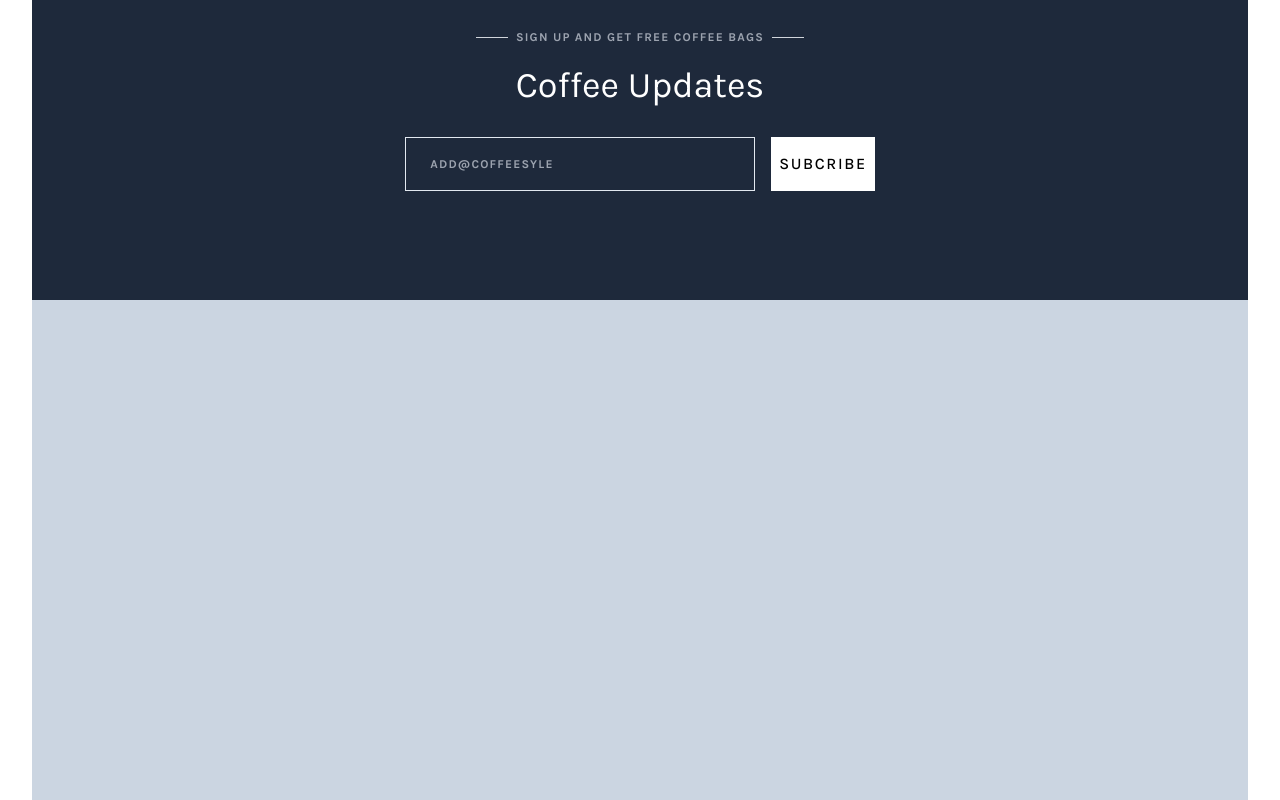
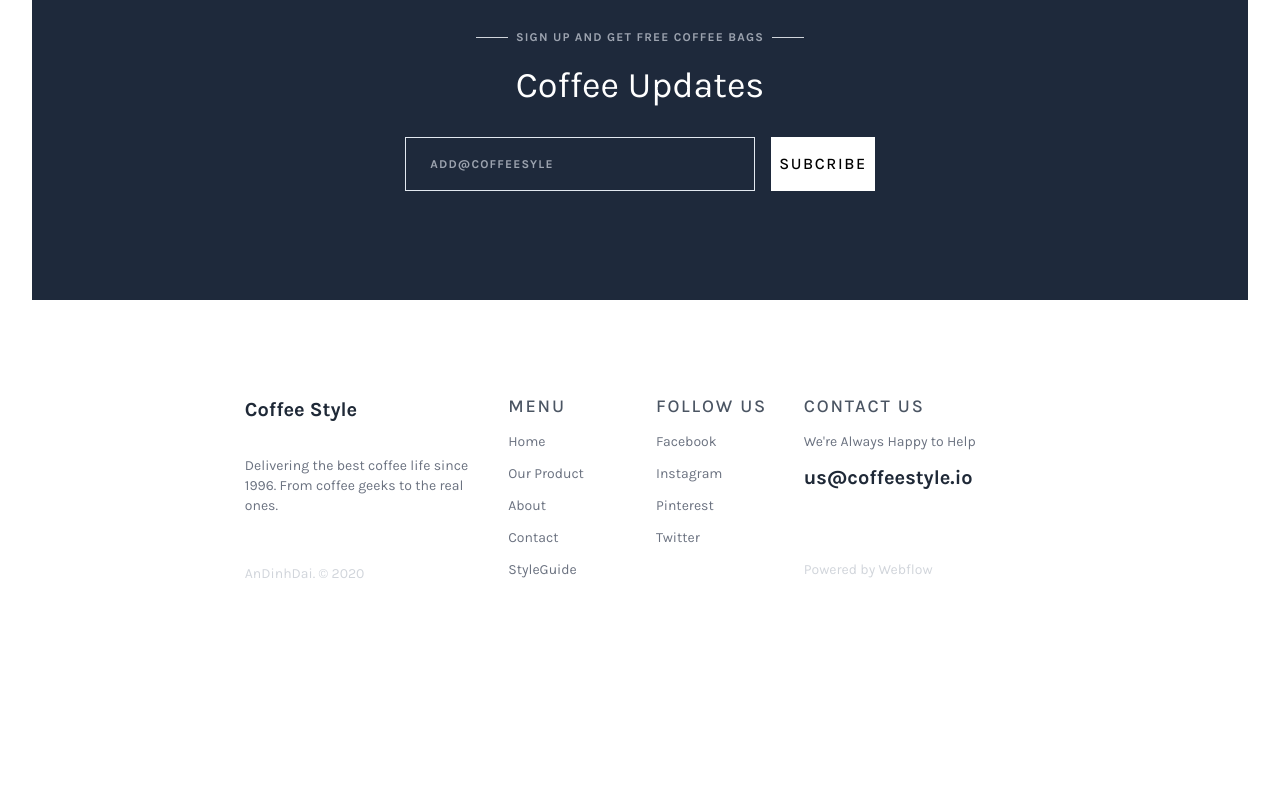
Before and after one commit to andinhdai/CoffeeStyle_Tailwind, an Angular app: page / in a window 1280 px wide. Shown: the part 5506-6306 px from the top of the page. After the commit the page ends 6154 px from the top, so only its background shows below. Built offline with nearby package versions, Linux system fonts and the light colour scheme.

Commit message:
end footer

```diff
--- a/src/app/components/footer/footer.component.html
+++ b/src/app/components/footer/footer.component.html
@@ -1,4 +1,4 @@
-<div class="add-subcribe h-[380px] bg-slate-800 flex flex-col justify-center items-center">
+<div class="add-subcribe h-[380px] bg-slate-800 flex flex-col justify-center items-center mb-24">
     <div class="flex justify-center items-center mb-5 ">
         <div class="w-8 h-px bg-gray-300 "></div>
         <div class="mx-2 tracking-widest font-bold text-xs text-gray-400 text-center ">SIGN UP AND GET FREE COFFEE BAGS
@@ -18,6 +18,40 @@
         </div>
     </div>
 </div>
-<div class="By-ADD h-[500px] bg-slate-300">
+<div class="Footer-By-ADD w-[95%] lg:w-[65%] mx-auto pb-16 text-gray-500 text-sm " >
+    <div class="flex flex-col lg:flex-row text-center lg:text-left gap-8">
+        <div class="basis-2/6 flex flex-col justify-center  gap-4">
+            <div class="font-bold text-xl mb-4 text-gray-800">Coffee Style</div>
+            <div class="mb-8">Delivering the best coffee life since 1996. From coffee geeks to the real ones.</div>
+            <div class="hover:text-light-coffee text-gray-300">AnDinhDai. © 2020</div>
+        </div>
+        <div class="basis-1/6">
+            <div class="uppercase tracking-widest text-gray-600 font-medium text-[18px] mb-4">Menu</div>
+            <div class="flex flex-col gap-3 ">
+                <div class=""><a href="#" class="hover:text-light-coffee">Home</a></div>
+                <div class=""><a href="#" class="hover:text-light-coffee">Our Product</a></div>
+                <div class=""><a href="#" class="hover:text-light-coffee">About</a></div>
+                <div class=""><a href="#" class="hover:text-light-coffee">Contact</a></div>
+                <div class=""><a href="#" class="hover:text-light-coffee">StyleGuide</a></div>
+            </div>
+        </div>
+        <div class="basis-1/6">
+            <div class="uppercase tracking-widest text-gray-600 font-medium text-[18px] mb-4">Follow Us</div>
+            <div class="flex flex-col gap-3">
+                <div class=""><a href="#" class="hover:text-light-coffee">Facebook</a></div>
+                <div class=""><a href="#" class="hover:text-light-coffee">Instagram</a></div>
+                <div class=""><a href="#" class="hover:text-light-coffee">Pinterest</a></div>
+                <div class=""><a href="#" class="hover:text-light-coffee">Twitter</a></div>
+            </div>
+        </div>
+        <div class="basis-2/6">
+            <div class="uppercase tracking-widest text-gray-600 font-medium text-[18px] mb-4">Contact Us</div>
+            <div class="flex flex-col gap-3">
+                <div class="">We&apos;re Always Happy to Help</div>
+                <div class="mb-14"><a href="#" class="font-bold text-xl text-gray-800">us@coffeestyle.io</a></div>
+                <div class=""><a href="#" class="hover:text-light-coffee text-gray-300">Powered by Webflow</a></div>
+            </div>
+        </div>
+    </div>
 
 </div>
```
